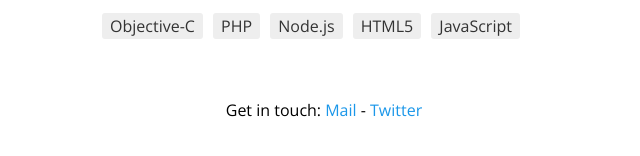
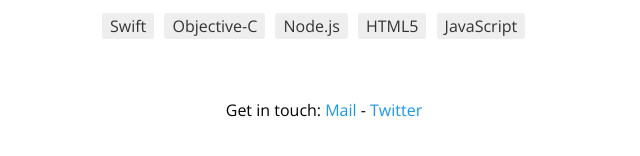
Before and after one commit to jonathandemoor/jonathandemoor, a plain HTML site: page index.html in a window 1280 px wide. Shown: the part 364-520 px from the top of the page, 316-956 px from the left. Drawn offline with nearby package versions, Linux system fonts and the light colour scheme.

Commit message:
Update skills

```diff
--- a/index.html
+++ b/index.html
@@ -34,8 +34,8 @@
               Born in Ghent, Belgium. Currently working at <a href="http://www.inthepocket.mobi" target="_blank">In The Pocket</a>.
             </p>
             <ul>
+              <li>Swift</li>
               <li>Objective-C</li>
-              <li>PHP</li>
               <li>Node.js</li>
               <li>HTML5</li>
               <li>JavaScript</li>
```
